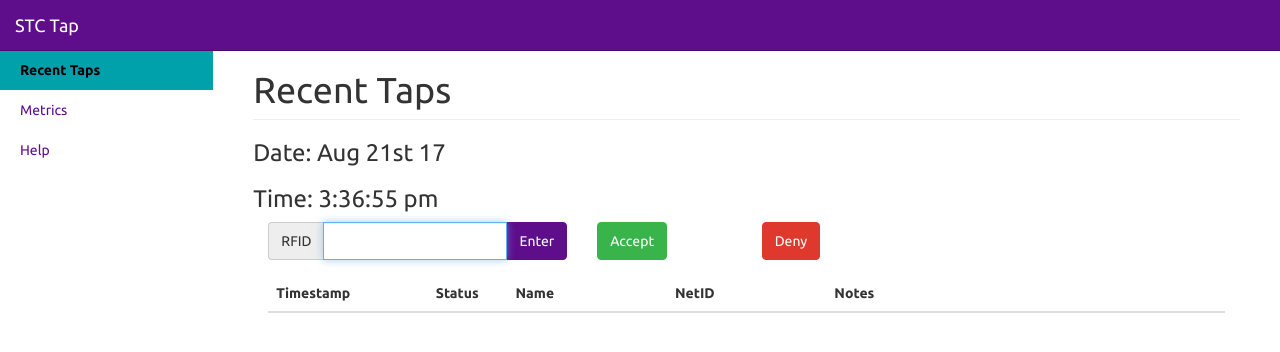
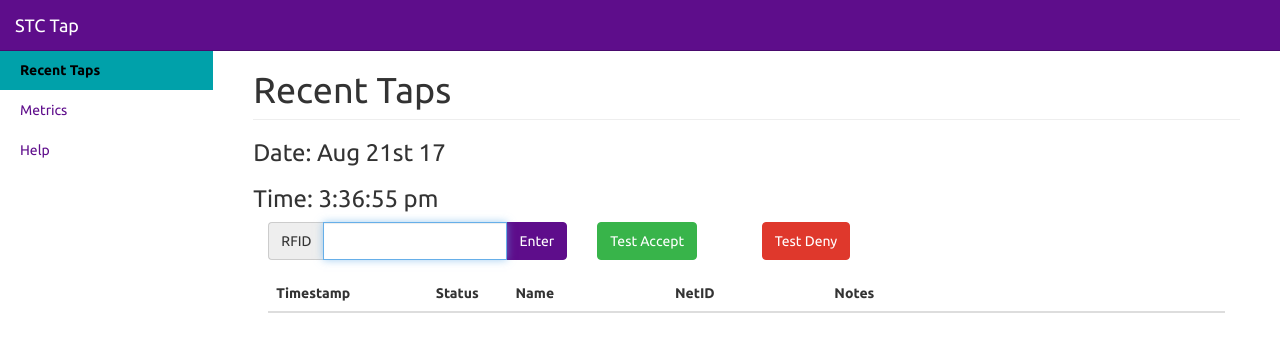
Before and after one commit to EricSihaoLin/TapAccess, a plain HTML site: page index.html in a window 1280 px wide. Drawn offline with nearby package versions, Linux system fonts and the light colour scheme.

Commit message:
Highlight what the buttons actually do

```diff
--- a/index.html
+++ b/index.html
@@ -69,10 +69,10 @@
                   </div>
                 </form>
 				<div class="col-lg-2 col-md-3 col-sm-6 col-xs-6">
-					<button class="btn btn-success clearfix" type="button" id="addAccept">Accept</button>
+					<button class="btn btn-success clearfix" type="button" id="addAccept">Test Accept</button>
 				</div>
 				<div class="col-lg-2 col-md-3 col-sm-6 col-xs-6">
-					<button class="btn btn-danger clearfix" type="button" id="addDeny">Deny</button>
+					<button class="btn btn-danger clearfix" type="button" id="addDeny">Test Deny</button>
 				</div>
 				<br>
                 <div class="table-responsive col-lg-12 col-md-12 col-sm-12 col-xs-12">
```
